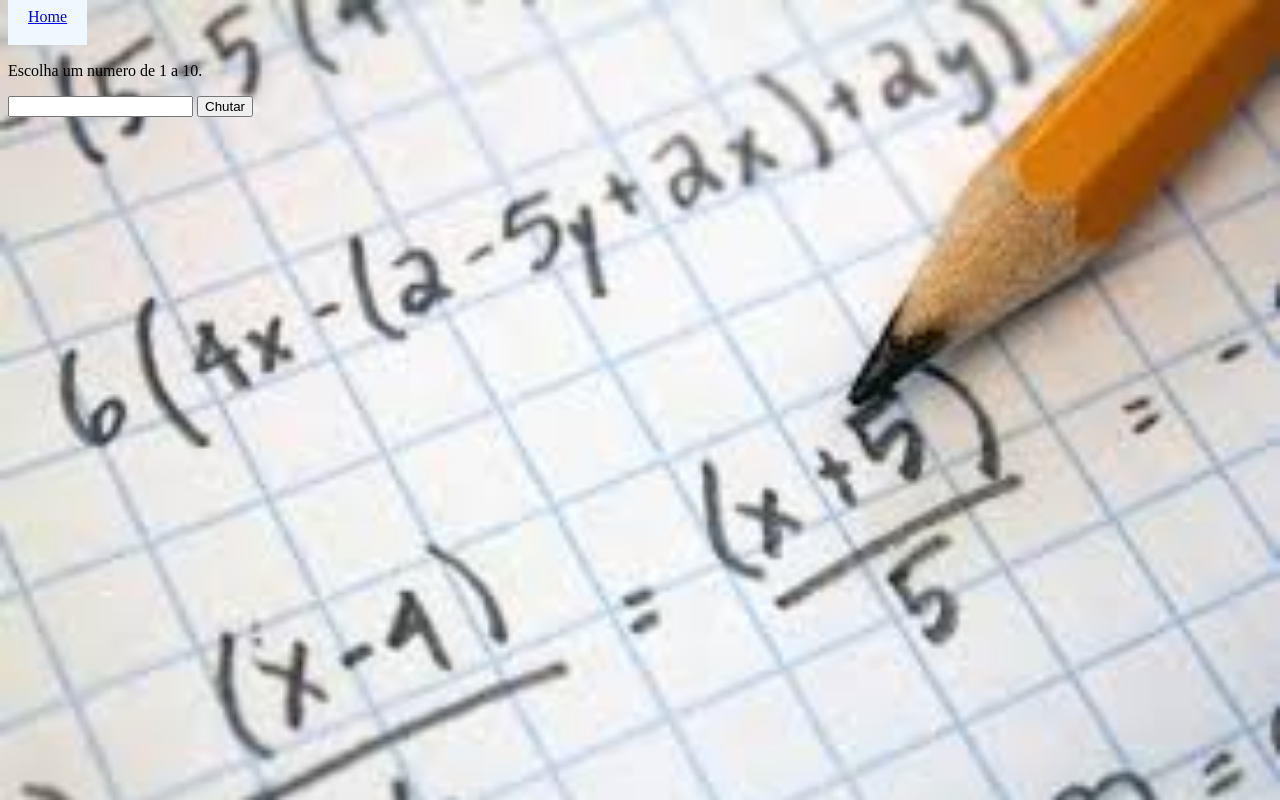
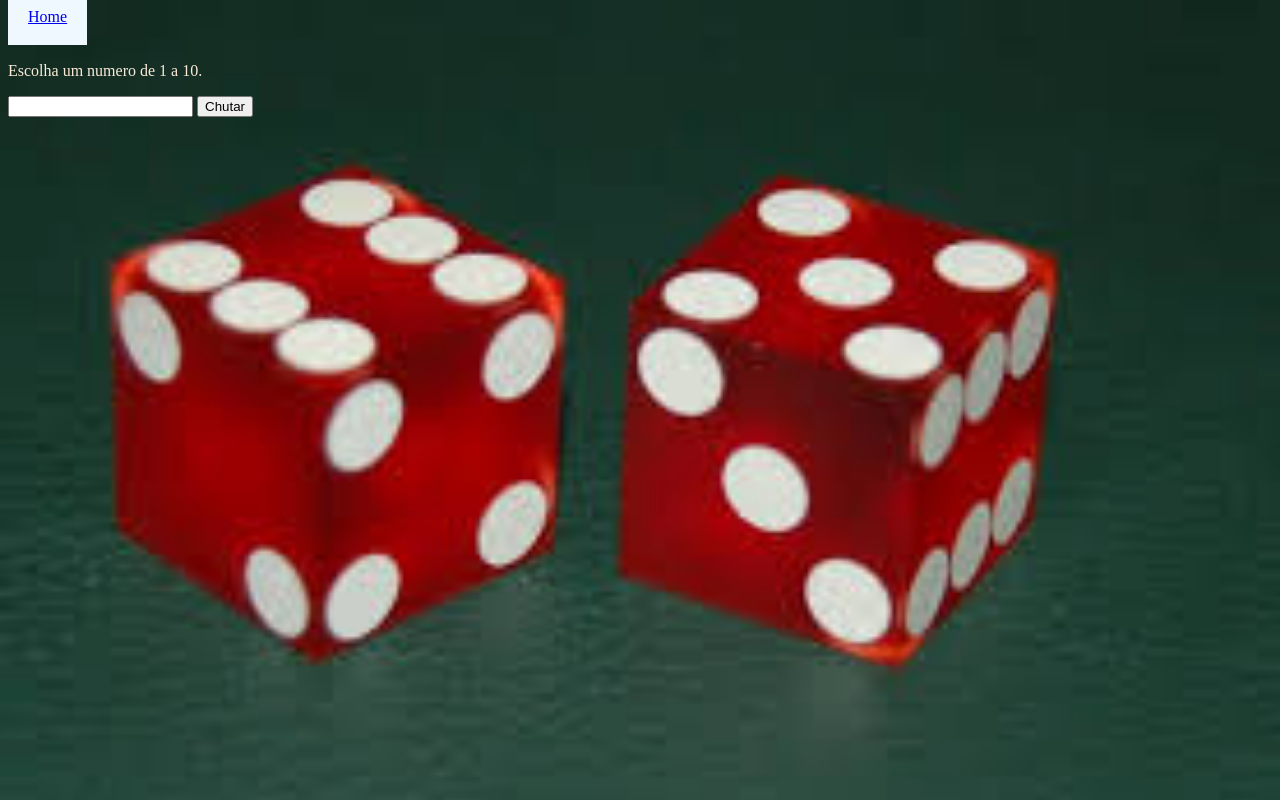
Before and after one commit to Joao-H-Moreira/AtividadesJS, a plain HTML site: page html/advinha.html in a window 1280 px wide. Drawn offline with Linux system fonts and the light colour scheme.

Commit message:
pequenas adiçoes

```diff
--- a/style/advinha.css
+++ b/style/advinha.css
@@ -1,5 +1,5 @@
 body {
-  background-image: url("../img/matematica.jpg");
+  background-image: url("../img/dados.jpg");
   background-size: cover;
 }
 
@@ -11,6 +11,7 @@ a{
 
 p{
   padding-top: 20px;
+  color: antiquewhite;
 }
 
 h1{
--- a/style/hora.css
+++ b/style/hora.css
@@ -1,5 +1,5 @@
 body {
-  background-image: url("../img/matematica.jpg");
+  background-image: url("../img/Relogio.jpg");
   background-size: cover;
 }
 
--- a/style/media.css
+++ b/style/media.css
@@ -14,5 +14,5 @@ p{
 }
 
 h1{
-  color: aliceblue;
+  color: black;
 }
```
Also changed, not shown: img/Relogio.jpg (added), img/dados.jpg (added).
